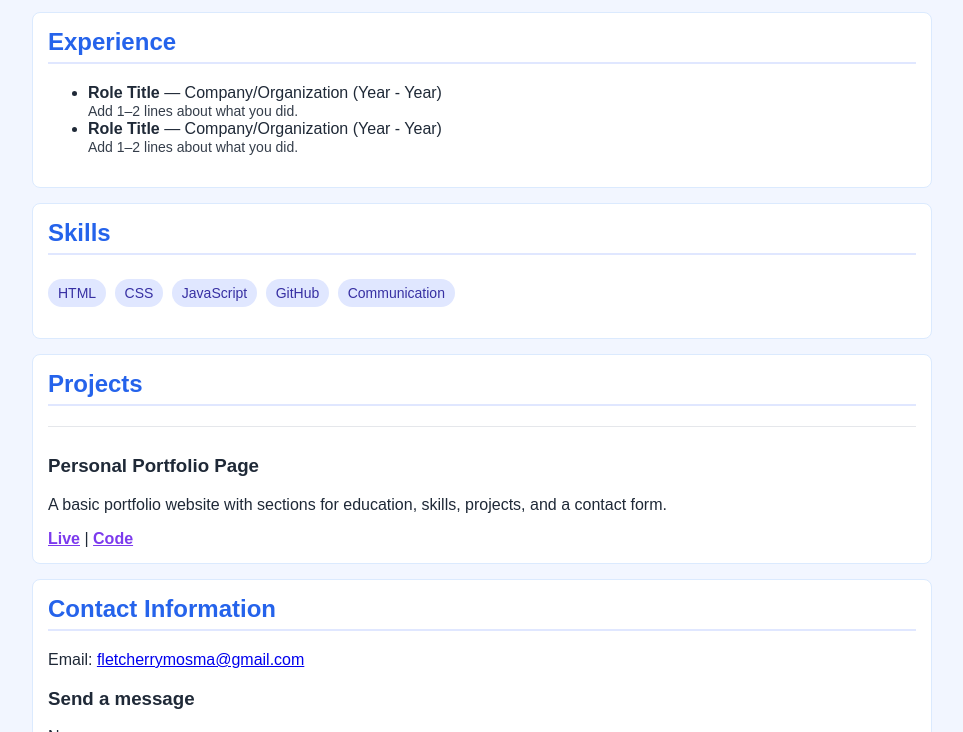
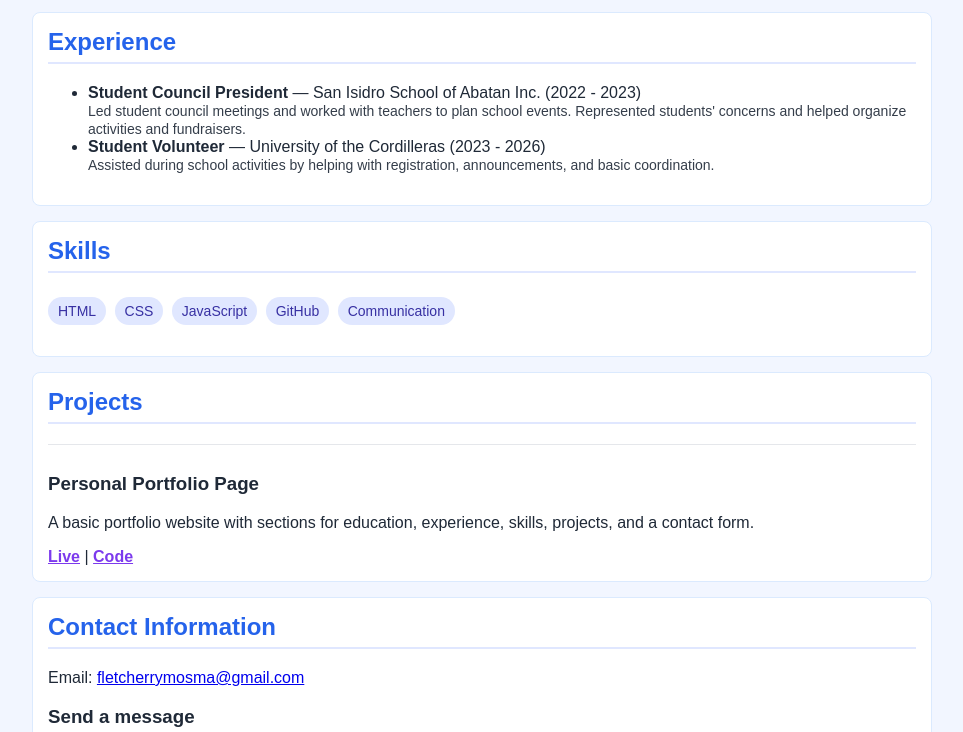
Before and after one commit to fletchyyy0/Portfolio, a plain HTML site: page index.html in a window 1280 px wide. Shown: the part 671-1403 px from the top of the page, without its empty margins (158-1121 px from the left). Drawn offline with Linux system fonts and the light colour scheme.

Commit message:
Update index.html

```diff
--- a/index.html
+++ b/index.html
@@ -50,14 +50,15 @@
       <h2>Experience</h2>
       <ul>
         <li>
-          <b>Role Title</b> — Company/Organization (Year - Year)
+          <b>Student Council President</b> — San Isidro School of Abatan Inc. (2022 - 2023)
           <br />
-          <span class="small">Add 1–2 lines about what you did.</span>
+          <span class="small">Led student council meetings and worked with teachers to plan school events.
+    Represented students' concerns and helped organize activities and fundraisers.</span>
         </li>
         <li>
-          <b>Role Title</b> — Company/Organization (Year - Year)
+          <b>Student Volunteer</b> — University of the Cordilleras (2023 - 2026)
           <br />
-          <span class="small">Add 1–2 lines about what you did.</span>
+          <span class="small">Assisted during school activities by helping with registration, announcements, and basic coordination.</span>
         </li>
       </ul>
     </section>
@@ -78,7 +79,7 @@
 
       <div class="project">
         <h3>Personal Portfolio Page</h3>
-        <p>A basic portfolio website with sections for education, skills, projects, and a contact form.</p>
+        <p>A basic portfolio website with sections for education, experience, skills, projects, and a contact form.</p>
         <a href="#" target="_blank">Live</a> | <a href="#" target="_blank">Code</a>
       </div>
 
```
